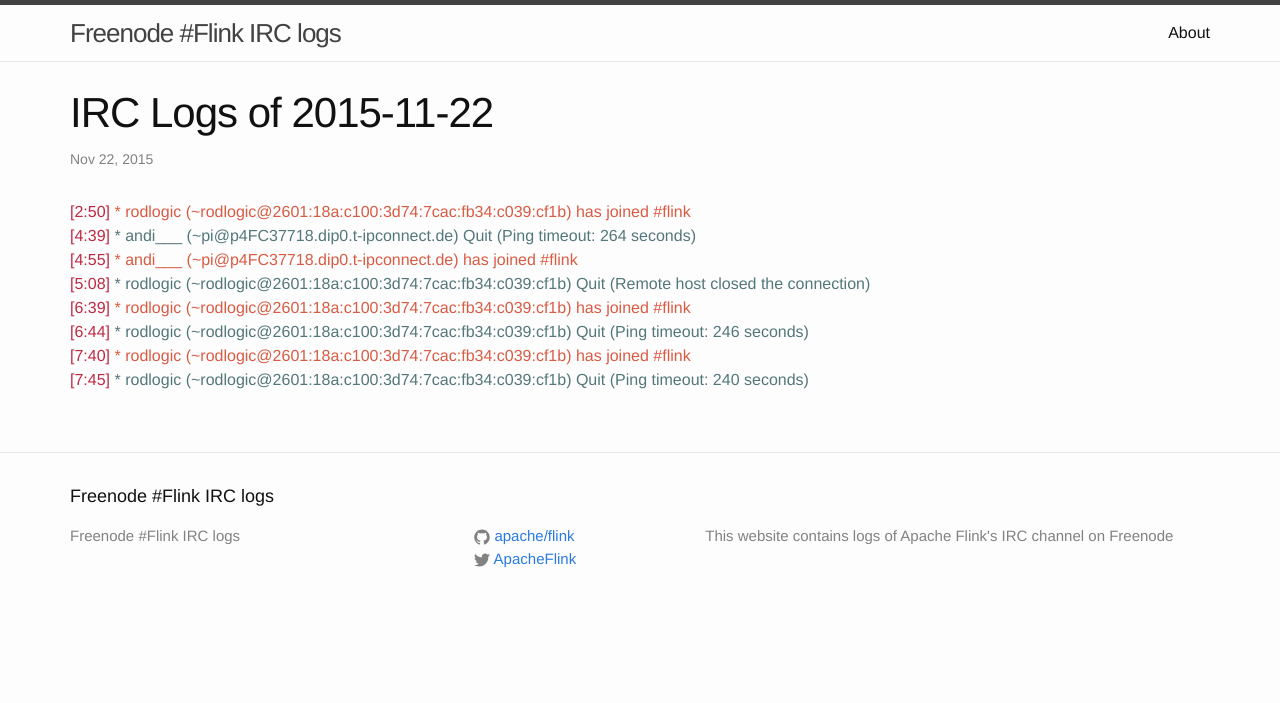
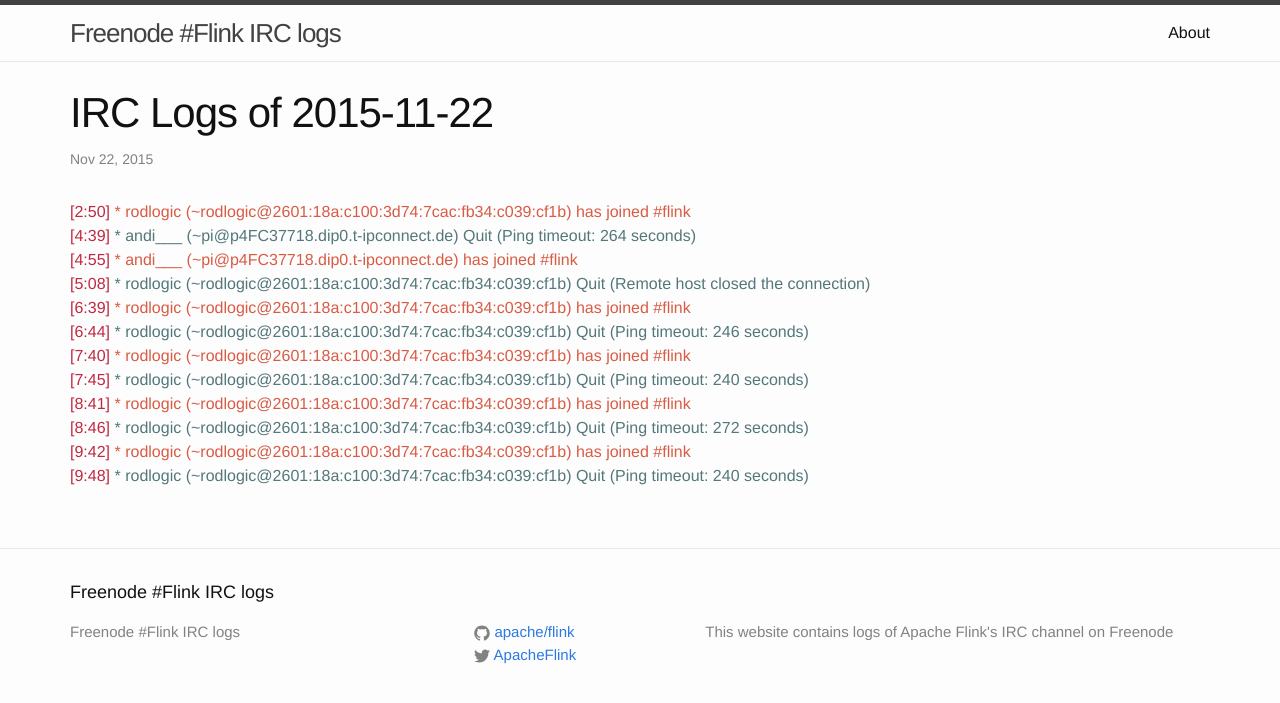
Before and after one commit to flink-irc-logs/flink-irc-logs.github.io, a Jekyll site: the page built from _posts/2015-11-22-logs.markdown, in a window 1280 px wide. Shown: the top 703 px of the page. Built offline with Jekyll 4.4.1, drawn with Linux system fonts in a browser that asks for light colours.

Commit message:
Update of the logs on Sun Nov 22 10:23:36 CET 2015

```diff
--- a/_posts/2015-11-22-logs.markdown
+++ b/_posts/2015-11-22-logs.markdown
@@ -12,3 +12,7 @@
 <span class="irc-date">[6:44]</span> <span class="irc-navy">* rodlogic (~rodlogic@2601:18a:c100:3d74:7cac:fb34:c039:cf1b) Quit (Ping timeout: 246 seconds)</span><br />
 <span class="irc-date">[7:40]</span> <span class="irc-green">* rodlogic (~rodlogic@2601:18a:c100:3d74:7cac:fb34:c039:cf1b) has joined #flink</span><br />
 <span class="irc-date">[7:45]</span> <span class="irc-navy">* rodlogic (~rodlogic@2601:18a:c100:3d74:7cac:fb34:c039:cf1b) Quit (Ping timeout: 240 seconds)</span><br />
+<span class="irc-date">[8:41]</span> <span class="irc-green">* rodlogic (~rodlogic@2601:18a:c100:3d74:7cac:fb34:c039:cf1b) has joined #flink</span><br />
+<span class="irc-date">[8:46]</span> <span class="irc-navy">* rodlogic (~rodlogic@2601:18a:c100:3d74:7cac:fb34:c039:cf1b) Quit (Ping timeout: 272 seconds)</span><br />
+<span class="irc-date">[9:42]</span> <span class="irc-green">* rodlogic (~rodlogic@2601:18a:c100:3d74:7cac:fb34:c039:cf1b) has joined #flink</span><br />
+<span class="irc-date">[9:48]</span> <span class="irc-navy">* rodlogic (~rodlogic@2601:18a:c100:3d74:7cac:fb34:c039:cf1b) Quit (Ping timeout: 240 seconds)</span><br />
```
